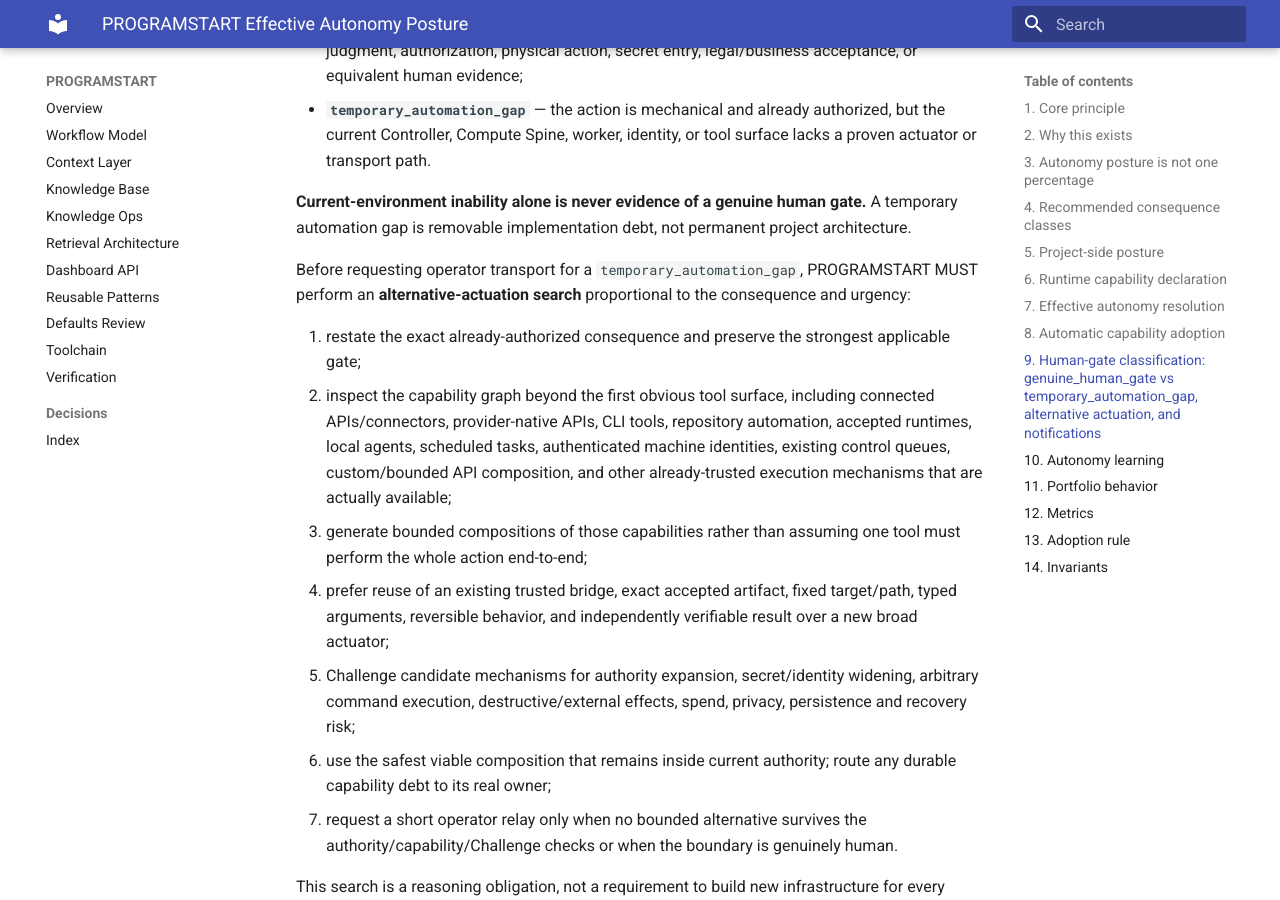
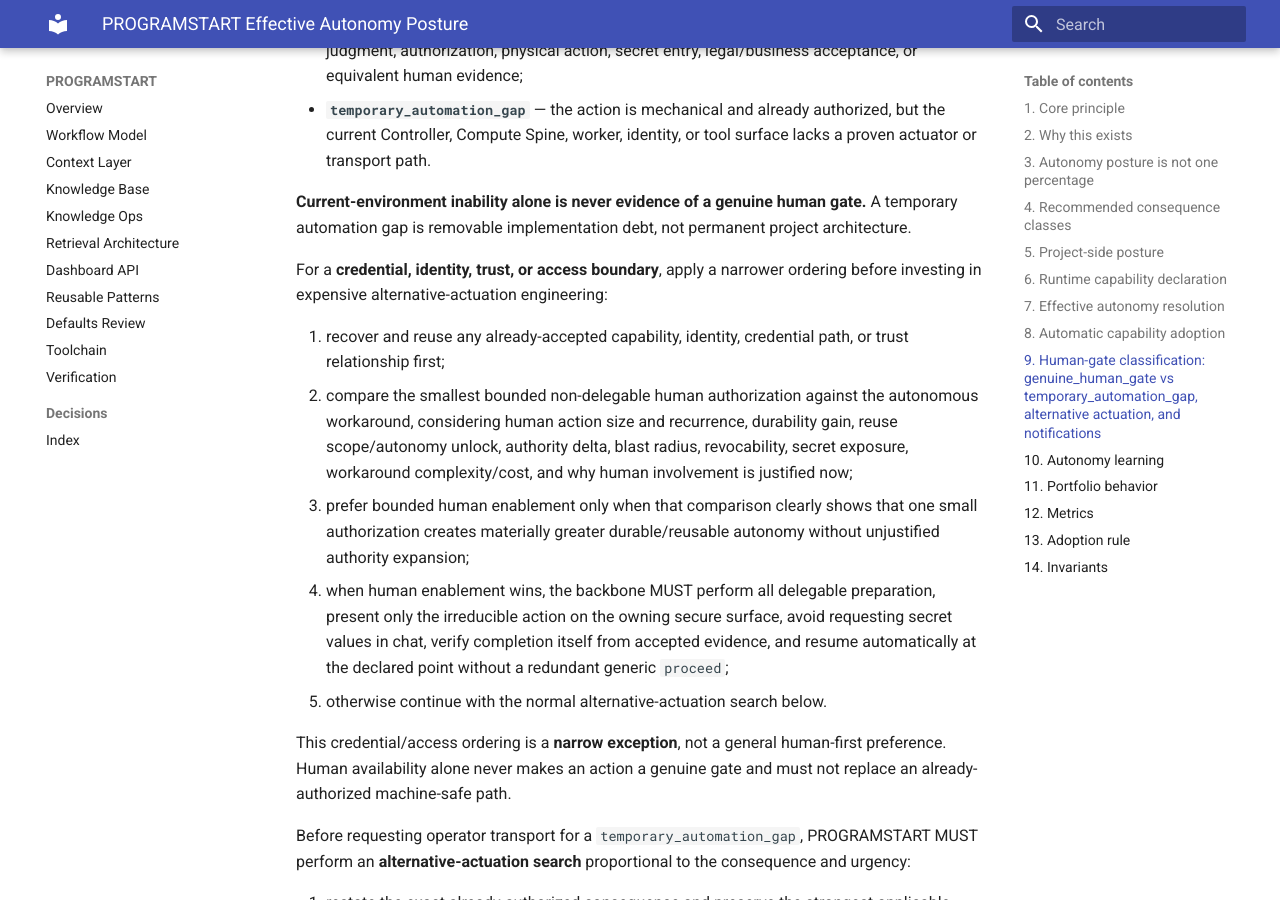
Before and after one commit to GrahamArdent/PROGRAMSTART, an MkDocs documentation site: the page built from docs/PROGRAMSTART_EFFECTIVE_AUTONOMY.md, in a window 1280 px wide and 900 px high, scrolled down 6196 px. Built offline with MkDocs 1.6.1 and Material for MkDocs 9.7.7, drawn with Linux system fonts in a browser that asks for light colours.

Commit message:
docs(autonomy): canonicalize credential human enablement

```diff
--- a/docs/PROGRAMSTART_EFFECTIVE_AUTONOMY.md
+++ b/docs/PROGRAMSTART_EFFECTIVE_AUTONOMY.md
@@ -197,6 +197,16 @@
 
 **Current-environment inability alone is never evidence of a genuine human gate.** A temporary automation gap is removable implementation debt, not permanent project architecture.
 
+For a **credential, identity, trust, or access boundary**, apply a narrower ordering before investing in expensive alternative-actuation engineering:
+
+1. recover and reuse any already-accepted capability, identity, credential path, or trust relationship first;
+2. compare the smallest bounded non-delegable human authorization against the autonomous workaround, considering human action size and recurrence, durability gain, reuse scope/autonomy unlock, authority delta, blast radius, revocability, secret exposure, workaround complexity/cost, and why human involvement is justified now;
+3. prefer bounded human enablement only when that comparison clearly shows that one small authorization creates materially greater durable/reusable autonomy without unjustified authority expansion;
+4. when human enablement wins, the backbone MUST perform all delegable preparation, present only the irreducible action on the owning secure surface, avoid requesting secret values in chat, verify completion itself from accepted evidence, and resume automatically at the declared point without a redundant generic `proceed`;
+5. otherwise continue with the normal alternative-actuation search below.
+
+This credential/access ordering is a **narrow exception**, not a general human-first preference. Human availability alone never makes an action a genuine gate and must not replace an already-authorized machine-safe path.
+
 Before requesting operator transport for a `temporary_automation_gap`, PROGRAMSTART MUST perform an **alternative-actuation search** proportional to the consequence and urgency:
 
 1. restate the exact already-authorized consequence and preserve the strongest applicable gate;
```
Also changed, not shown: PROGRAMBUILD/PROGRAMBUILD_CHECKLIST.md (+1 -0 lines), PROGRAMBUILD/PROGRAMBUILD_FILE_INDEX.md (+1 -1 lines), docs/PROGRAMSTART_ACCEPTANCE_LEARNING_LEDGER.md (+1 -1 lines), 1 other file.
